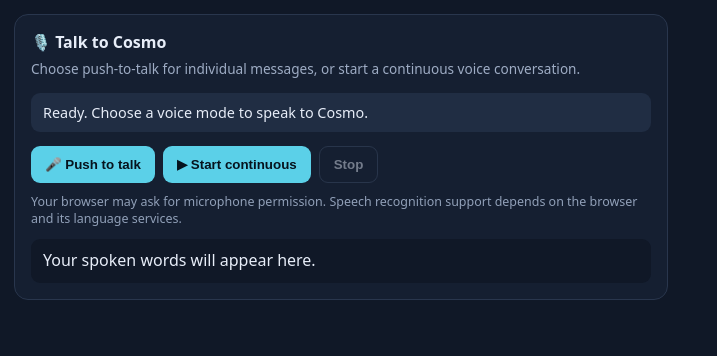
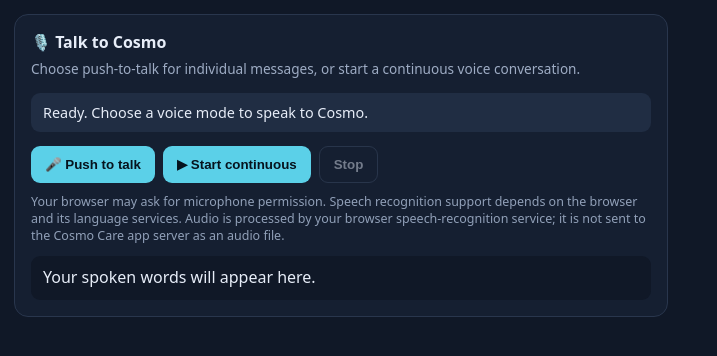
Before and after one commit to Sithum-Amayuru/Cosmo-Care, a plain HTML site: page cosmo_voice/frontend/index.html in a window 1280 px wide. Shown: the whole page, without its empty margins (0-717 px from the left). Drawn offline with Linux system fonts and the light colour scheme.

Commit message:
Clarify browser speech recognition privacy

```diff
--- a/cosmo_voice/frontend/index.html
+++ b/cosmo_voice/frontend/index.html
@@ -23,7 +23,7 @@ button:disabled{opacity:.45;cursor:not-allowed}
 <button id="continuous">▶ Start continuous</button>
 <button id="stop" class="secondary" disabled>Stop</button>
 </div>
-<div class="small">Your browser may ask for microphone permission. Speech recognition support depends on the browser and its language services.</div>
+<div class="small">Your browser may ask for microphone permission. Speech recognition support depends on the browser and its language services. Audio is processed by your browser speech-recognition service; it is not sent to the Cosmo Care app server as an audio file.</div>
 <div id="transcript" class="transcript" aria-live="polite">Your spoken words will appear here.</div>
 </div>
 <script>
```
